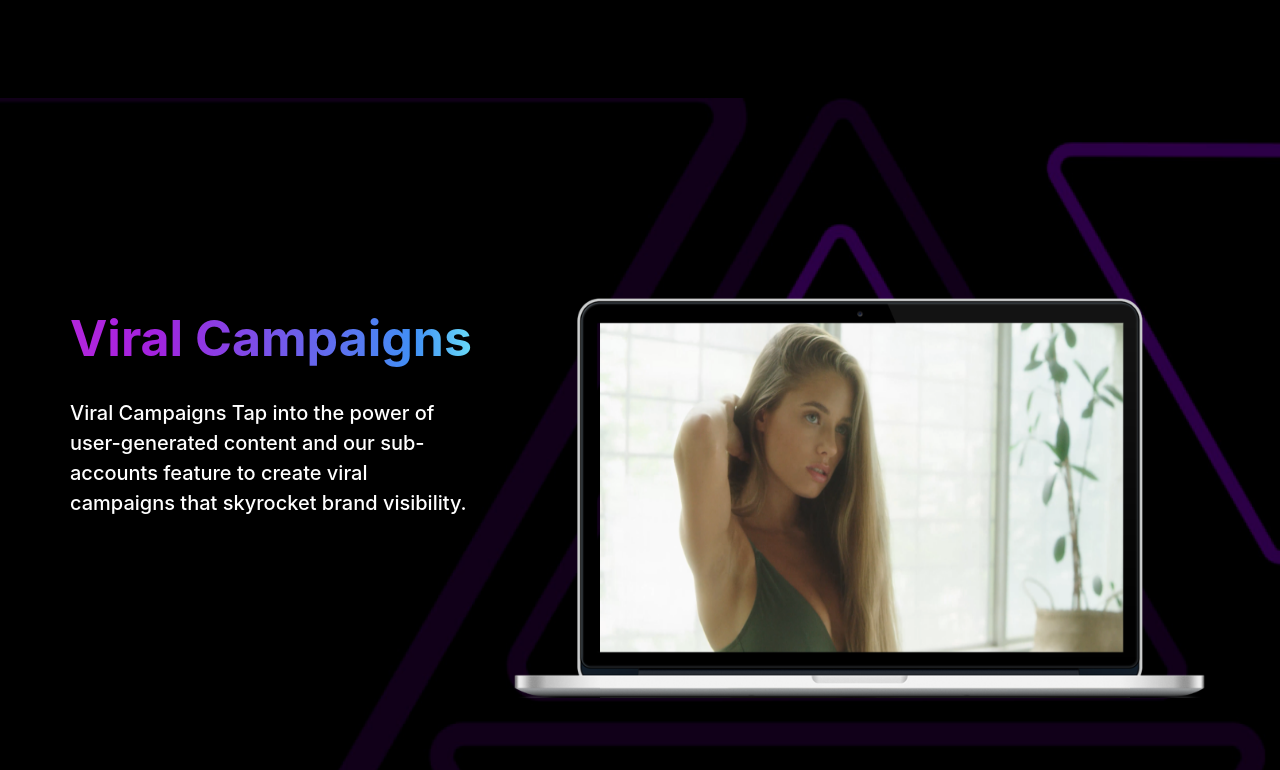
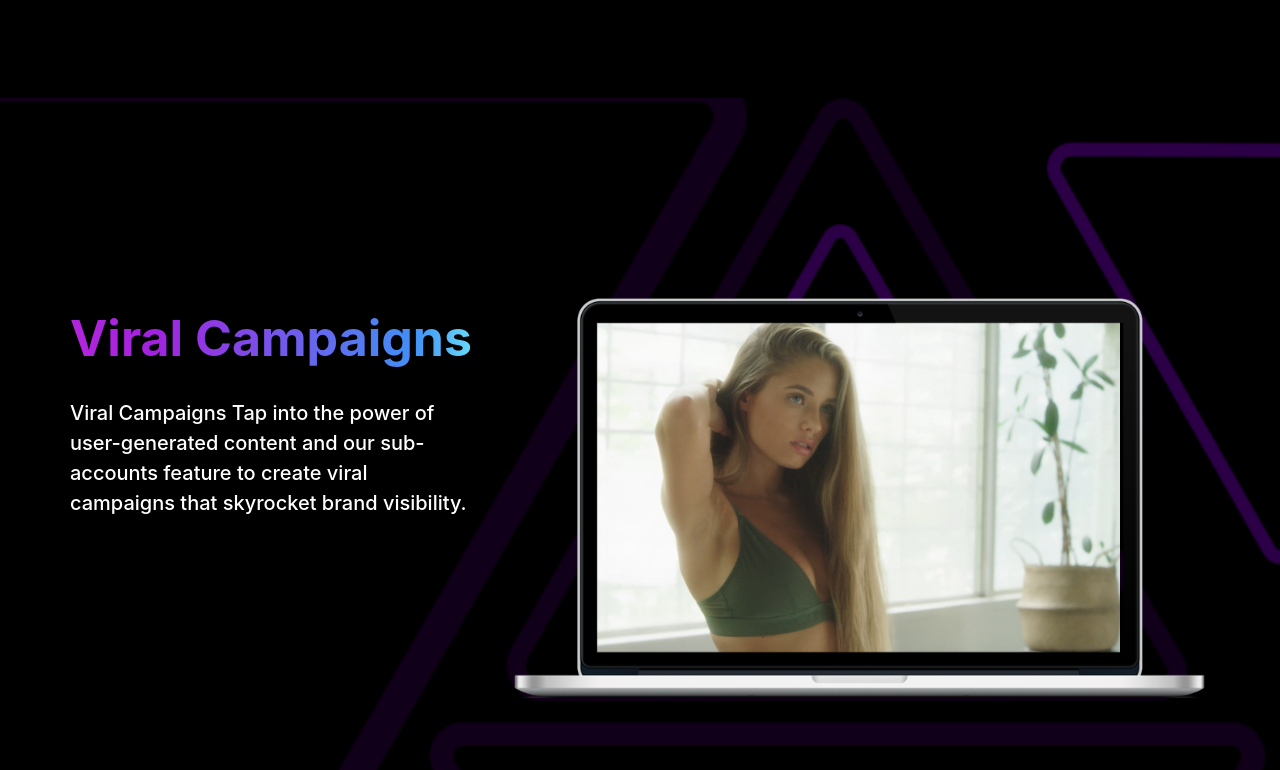
Before and after one commit to abdullahqudeer/vibling-react-animated-project, a React (Create React App) app: page /forbrand in a window 1280 px wide. Shown: the part 4730-5500 px from the top of the page. Built offline with nearby package versions, Linux system fonts and the light colour scheme.

Commit message:
frame issue fixed

```diff
--- a/src/component/DriveSales/driveSales.js
+++ b/src/component/DriveSales/driveSales.js
@@ -3,7 +3,7 @@ import phoneFrame from "../../assets/Images/driveframe.png";
 import pic1 from "../../assets/Images/drive3.png";
 import pic2 from "../../assets/Images/drive2.png";
 import pic3 from "../../assets/Images/drive1.png";
-import "./DriveSales.scss"
+import "./DriveSales.scss";
 import { useScroll, useTransform, motion } from "framer-motion";
 
 export default function DriveSales() {
@@ -35,7 +35,7 @@ export default function DriveSales() {
       >
         <div
           style={{ height: "100vh", position: "sticky", top: 0 }}
-        className="d-flex justify-content-center align-items-center stick "
+          className="d-flex justify-content-between align-items-center stick "
         >
           <div
             style={{
@@ -43,7 +43,7 @@ export default function DriveSales() {
               position: "relative",
               overflow: "hidden",
             }}
-          className="d-flex justify-content-center align-items-center  container px-0"
+            className="d-flex justify-content-end align-items-center  container px-0"
           >
             <img
               src={phoneFrame}
@@ -52,23 +52,22 @@ export default function DriveSales() {
                 position: "absolute",
                 zIndex: 999,
                 maxHeight: "400px",
-              maxWidth: "861px",
+                maxWidth: "100%",
                 right: "0",
                 top: "0",
               }}
             />
             <div
               className="d-flex flex-column justify-content-center align-items-center"
-            style={{ width: 260, position: "relative" }}
+              style={{ position: "relative" }}
             >
               <div>
                 <motion.img
                   style={{
                     position: "relative",
                     opacity: o1,
-                  maxHeight: "390px",
-                  maxWidth: "530px",
-                  transform: "translateX(40%)",
+                    maxWidth: "550px",
+                    transform: "translateX(-80px)",
                   }}
                   src={pic1}
                   alt=""
@@ -78,13 +77,11 @@ export default function DriveSales() {
                 <motion.img
                   style={{
                     position: "absolute",
-                  height: 540,
-                  left: 2,
                     top: y1,
                     opacity: o2,
-                  maxHeight: "390px",
-                  maxWidth: "530px",
-                  left: 90,
+                    maxWidth: "550px",
+                    left: 0,
+                    transform: "translateX(-80px)",
                   }}
                   src={pic2}
                   alt=""
@@ -94,11 +91,10 @@ export default function DriveSales() {
                 <motion.img
                   style={{
                     position: "absolute",
-                  height: 540,
                     top: y2,
-                  maxHeight: "390px",
-                  maxWidth: "530px",
-                  left: 90,
+                    maxWidth: "540px",
+                    left: 0,
+                    transform: "translateX(-80px)",
                   }}
                   src={pic3}
                   alt=""
@@ -112,8 +108,9 @@ export default function DriveSales() {
             >
               <span>Drive Sales</span>
               <p>
-              Collaborate with our network of affiliates who will strategically
-              promote your brand and drive sales for a revenue-boosting impact.
+                Collaborate with our network of affiliates who will
+                strategically promote your brand and drive sales for a
+                revenue-boosting impact.
               </p>
             </motion.div>
             <motion.div
@@ -134,8 +131,8 @@ export default function DriveSales() {
               <span>Viral Campaigns</span>
               <p>
                 Viral Campaigns Tap into the power of user-generated content and
-              our sub-accounts feature to create viral campaigns that skyrocket
-              brand visibility.
+                our sub-accounts feature to create viral campaigns that
+                skyrocket brand visibility.
               </p>
             </motion.div>
           </div>
@@ -144,12 +141,3 @@ export default function DriveSales() {
     </div>
   );
 }
-
-// const OurEnvironment = () => {
-
-//   return (
-
-//   );
-// };
-
-// export default OurEnvironment;
```
Lines whose indentation alone changed are shown as unchanged.
